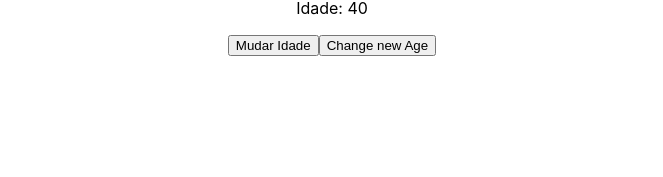
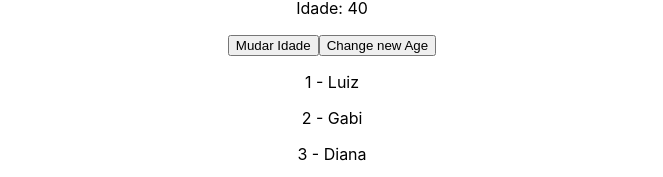
Before and after one commit to henriquesd11/react, a React (Create React App) app: page / in a window 1280 px wide. Shown: the part 625-802 px from the top of the page, without its empty margins (308-971 px from the left). Built offline with nearby package versions, Linux system fonts and the light colour scheme.

Commit message:
List examples

```diff
--- a/src/App.js
+++ b/src/App.js
@@ -2,6 +2,7 @@
 import FirstComponent from "./components/FirstComponent";
 import Images from "./components/Images";
 import Hooks from "./components/Hooks";
+import List from "./components/List";
 function App() {
   return (
     <div className="App">
@@ -9,6 +10,7 @@
         <FirstComponent/>
         <Images />
         <Hooks />
+        <List />
     </div>
   );
 }
--- /dev/null
+++ b/src/components/List.js
@@ -0,0 +1,28 @@
+function List () {
+    const list = [
+        {
+            id: 1,
+            name: 'Luiz'
+        },
+        {
+            id: 2,
+            name: 'Gabi'
+        },
+        {
+            id: 3,
+            name: 'Diana'
+        },
+    ];
+
+    return (
+        <div>
+            {list.map((item) =>  (
+                <p key={item.id}>
+                    {item.id} - {item.name}
+                </p>
+            ))}
+        </div>
+    );
+}
+
+export default List;
```
